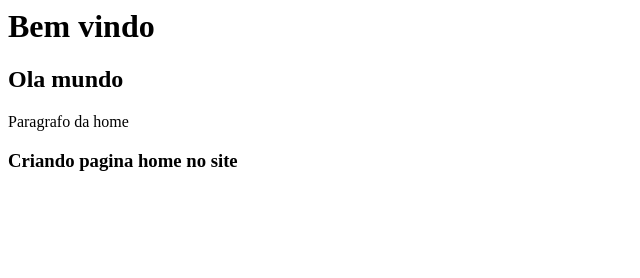
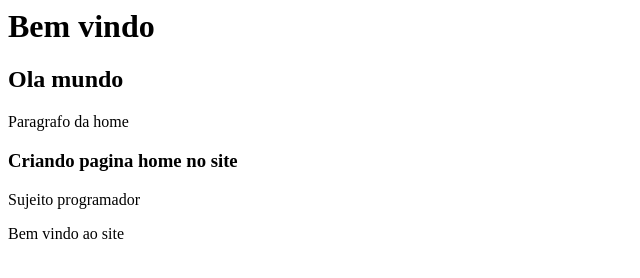
Before and after one commit to DenisEdSilva/gitLearn, a plain HTML site: page index.html in a window 1280 px wide. Shown: the whole page, without its empty margins (0-640 px from the left). Drawn offline with Linux system fonts and the light colour scheme.

Commit message:
Finalizando a pagina home com toda descricao

```diff
--- a/index.html
+++ b/index.html
@@ -5,3 +5,5 @@
 </p>
 
 <h3>Criando pagina home no site</h3>
+<p>Sujeito programador</p>
+<p>Bem vindo ao site</p>
```
Also changed, not shown: nomes.txt.
